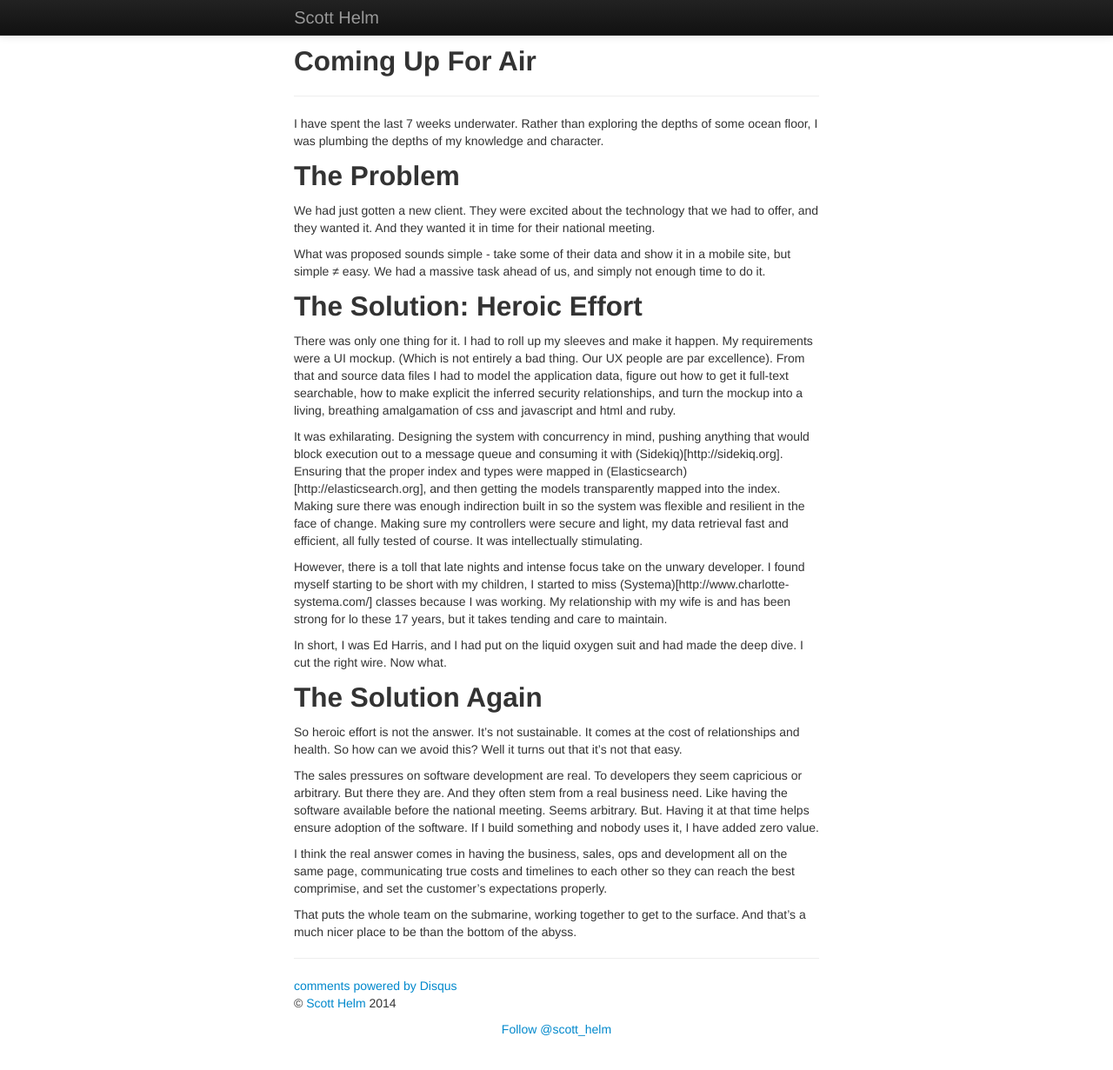
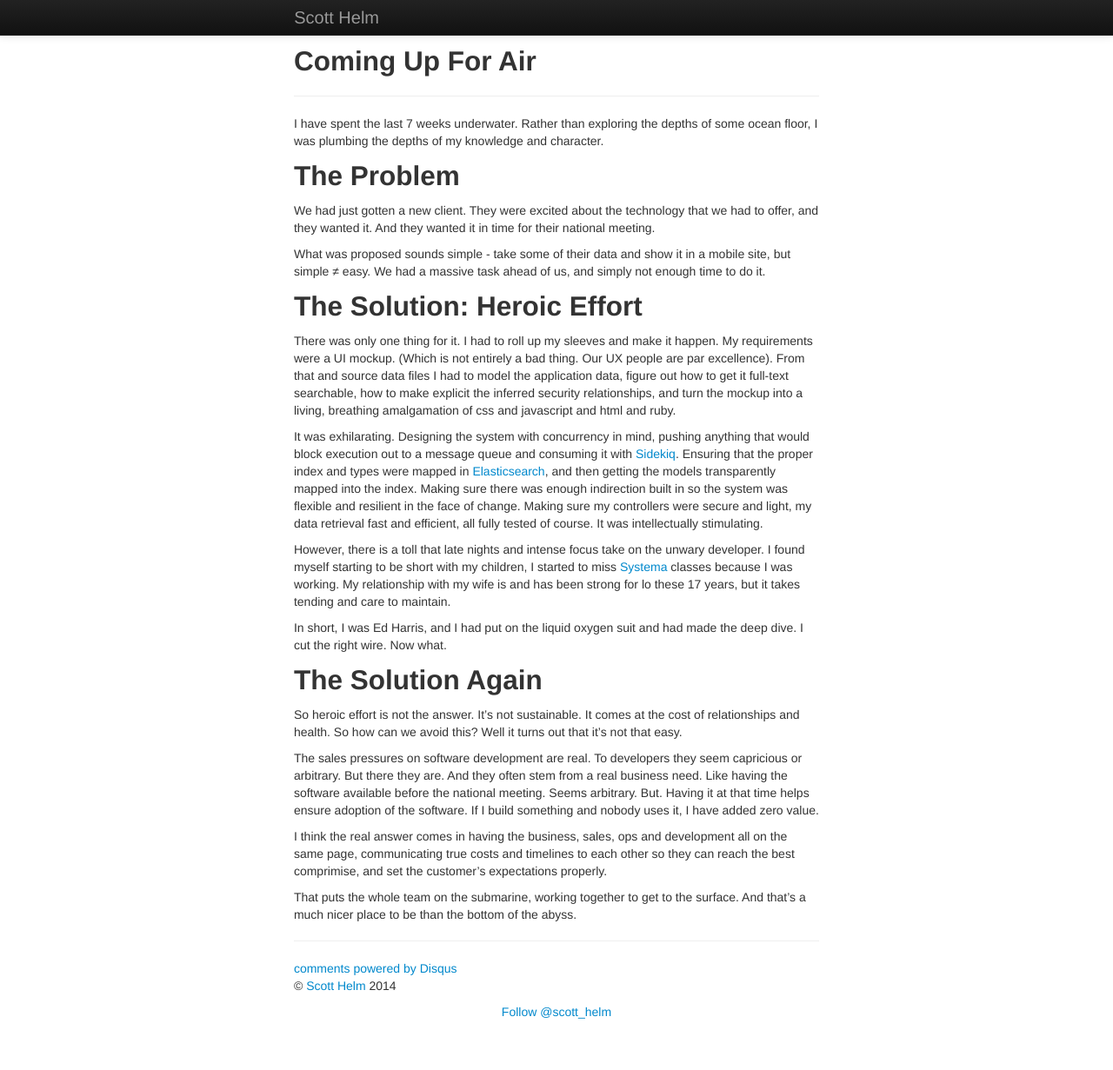
Before and after one commit to scotthelm/scotthelm.github.com.raw, a Jekyll site: the page built from _posts/2014-02-14-coming-up-for-air.md, in a window 1280 px wide and 1244 px high. Shown: the top 1231 px of the window at 87% size. Built offline with Jekyll 4.4.1, drawn with Linux system fonts in a browser that asks for light colours; nearby versions of some CDN libraries; comment, search, counter and statistics services are not loaded.

Commit message:
fixes links

```diff
--- a/_posts/2014-02-14-coming-up-for-air.md
+++ b/_posts/2014-02-14-coming-up-for-air.md
@@ -25,8 +25,8 @@ breathing amalgamation of css and javascript and html and ruby.
 
 It was exhilarating. Designing the system with concurrency in mind, pushing
 anything that would block execution out to a message queue and consuming it with
-(Sidekiq)[http://sidekiq.org]. Ensuring that the proper index and types were
-mapped in (Elasticsearch)[http://elasticsearch.org], and then getting the models
+[Sidekiq](http://sidekiq.org). Ensuring that the proper index and types were
+mapped in [Elasticsearch](http://elasticsearch.org), and then getting the models
 transparently mapped into the index. Making sure there was enough indirection
 built in so the system was flexible and resilient in the face of change.
 Making sure my controllers were secure and light, my data retrieval fast and
@@ -34,7 +34,7 @@ efficient, all fully tested of course. It was intellectually stimulating.
 
 However, there is a toll that late nights and intense focus take on the
 unwary developer. I found myself starting to be short with my children, I
-started to miss (Systema)[http://www.charlotte-systema.com/] classes because
+started to miss [Systema](http://www.charlotte-systema.com/) classes because
 I was working. My relationship with my wife is and has been strong for lo these
 17 years, but it takes tending and care to maintain.
 
```
